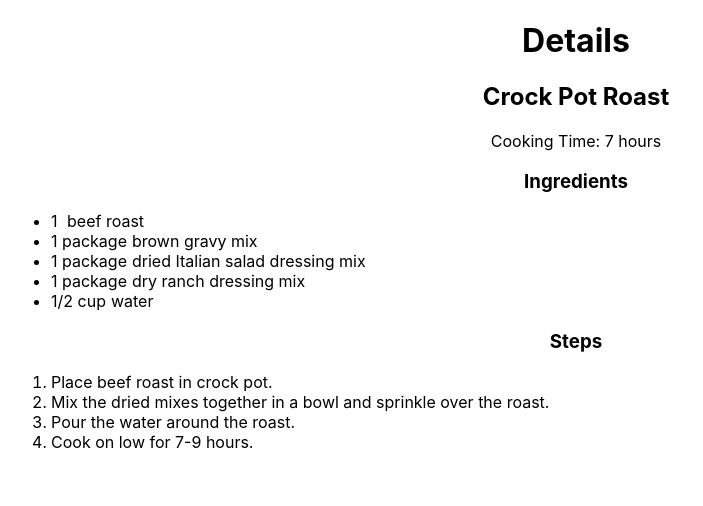
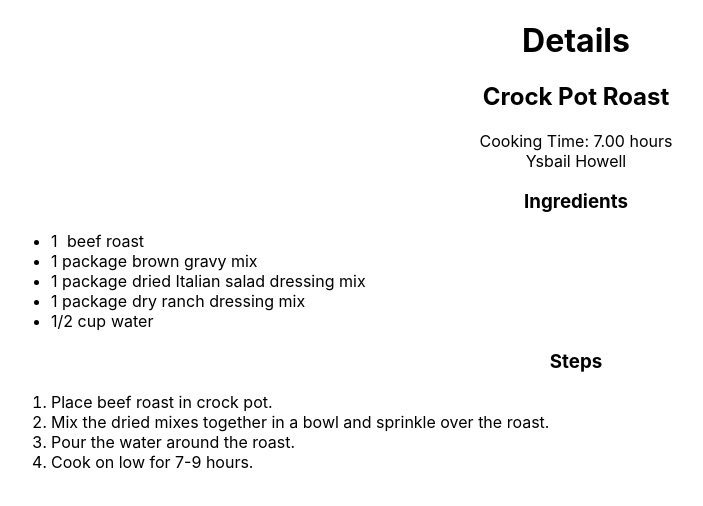
Before and after one commit to sasham43/recipe-list, a React (Create React App) app: page /details/0 in a window 1280 px wide. Shown: the top 506 px of the page, without its empty margins (64-767 px from the left). Built offline with nearby package versions, Linux system fonts and the light colour scheme; data requests are answered from the project's data file.

Commit message:
update cooking Time

```diff
--- a/package.json
+++ b/package.json
@@ -25,7 +25,8 @@
       "react-app/jest"
     ],
     "rules": {
-      "no-unused-vars": "off"
+      "no-unused-vars": "off",
+      "eqeqeq": "off"
     }
   },
   "browserslist": {
--- a/src/components/Details.js
+++ b/src/components/Details.js
@@ -26,7 +26,10 @@ console.log('ddata', data)
             {recipe ? <div>
                 <h2 className={`recipe-item`}>{recipe.name}</h2>
                 <div className={`recipe-item`}>
-                    <span>Cooking Time: </span> <span>{recipe.cookingTime/60} hours</span>
+                    <span>Cooking Time: </span> <span>{recipe.cookingTime} hours</span>
+                </div>
+                <div className={`recipe-item`}>
+                    {recipe.creator}
                 </div>
                 <div className={`recipe-item`}>
                     <h3>Ingredients</h3>
--- a/src/recipes.js
+++ b/src/recipes.js
@@ -6,9 +6,14 @@ export async function getRecipes(params){
     let recipes = await recipeData.json()
 
     return recipes.map(recipe => {
-        let cookingTime = recipe.timers.reduce((prev, current) => {
+        let cookingMins = recipe.timers.reduce((prev, current) => {
             return prev + current
         })
+        console.log('minutes', cookingMins)
+        let cookingHours = cookingMins / 60
+        console.log('hours', cookingHours)
+        let cookingTime = cookingHours.toFixed(2)
+        console.log('time', cookingTime)
 
         return {
             ...recipe,
@@ -17,7 +22,6 @@ export async function getRecipes(params){
     }).filter((recipe, index) => {
         // simulates get single recipe function
         // in a real app, I would store the main array in some sort of Redux state or Context API and access the individual recipe using an ID
-        console.log('index', index, params.index)
         if(params?.index !== undefined){
             return index == params.index
         } else {
```
